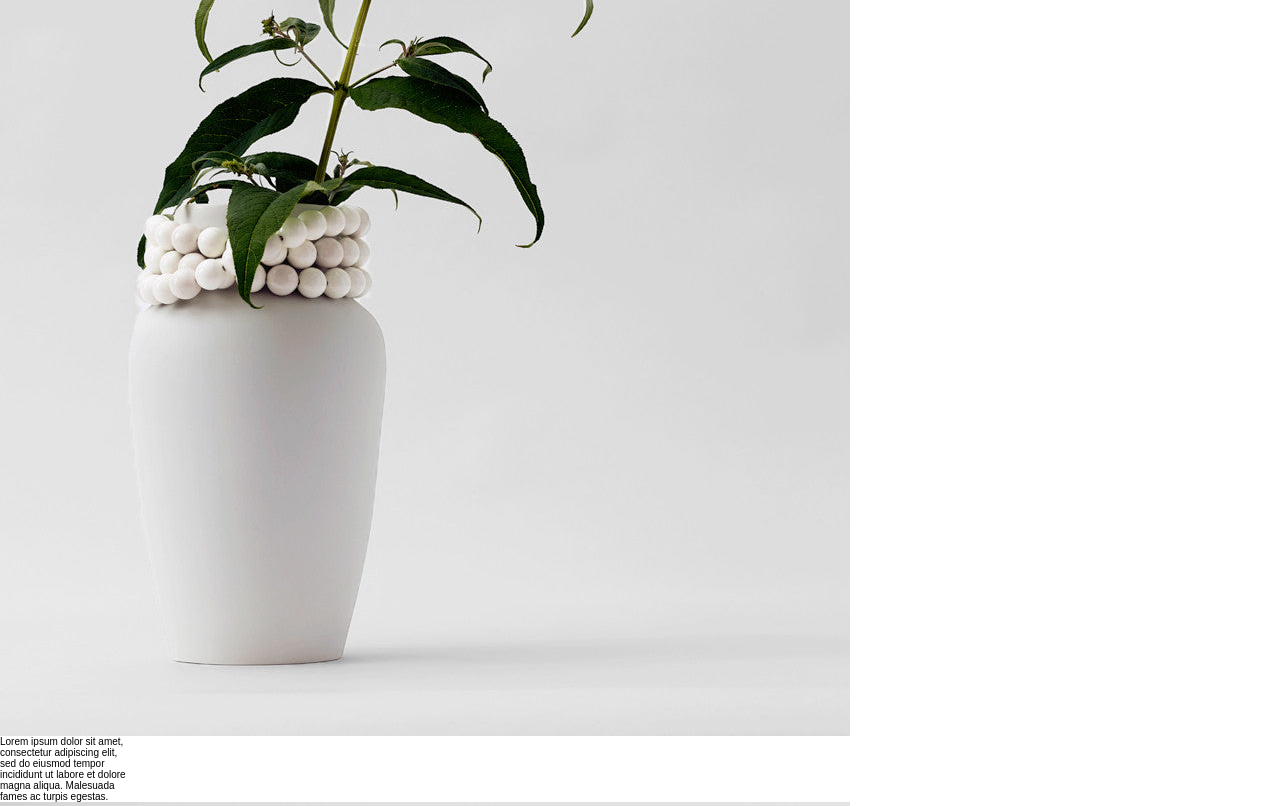
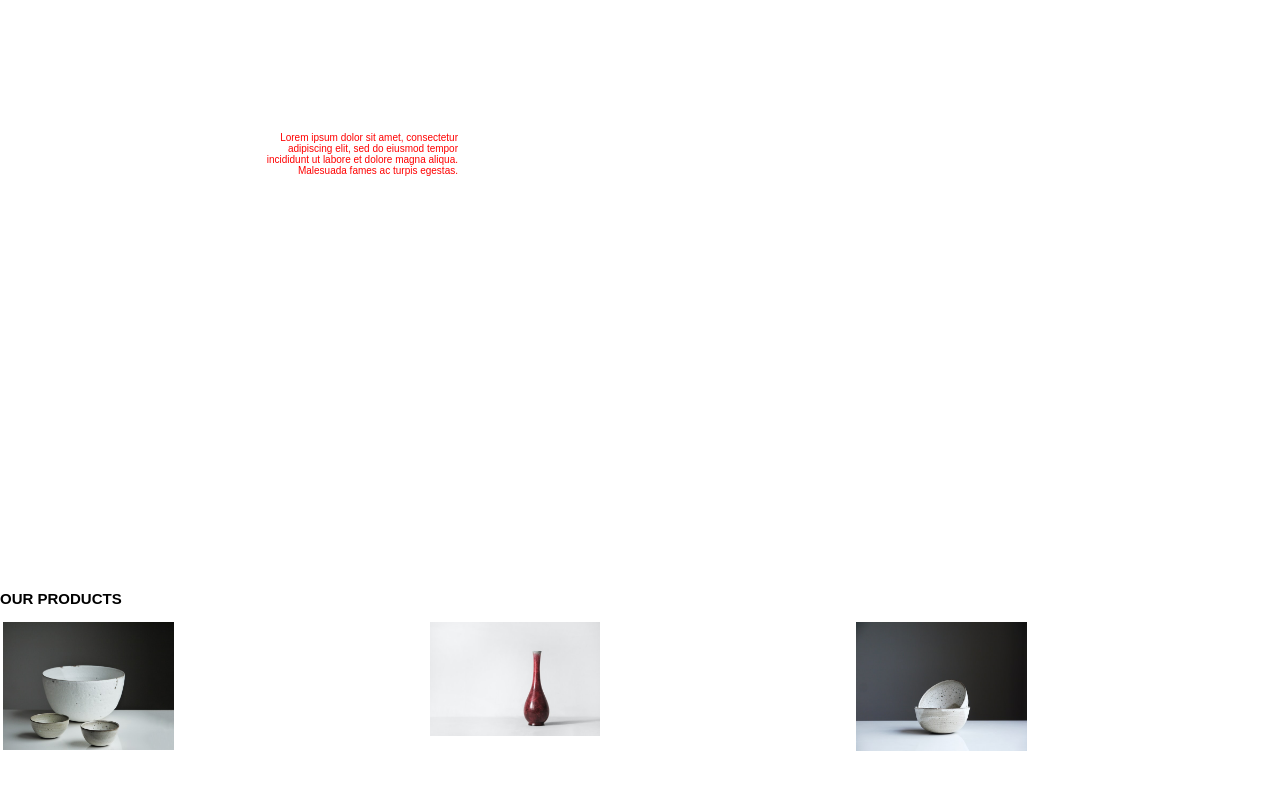
Before and after one commit to Reny8/eCommerce, a plain HTML site: page index.html in a window 1280 px wide. Shown: the part 920-1726 px from the top of the page. Drawn offline with Linux system fonts and the light colour scheme.

Commit message:
Centering about me wording +postitioned pictures according to example

```diff
--- a/index.html
+++ b/index.html
@@ -42,14 +42,20 @@
         <section class="about" id="about">
         <h1>ABOUT</h1>
         <h2> Who are we</h2>
-            <div class="about_photo"> <img src="./images/Vase_Dame_2048x2048.jpg" alt= "Vase"></div>
-            <div class= "about_photo">
-                Lorem ipsum dolor sit amet, consectetur
-                adipiscing elit, sed do eiusmod tempor incididunt ut
-                labore et dolore magna aliqua. Malesuada fames ac turpis
-                egestas.
-            </div>
-            <div class="about_photo"> <img src= "./images/Cylinder_unglazed3_2048x2048.jpg" alt="Plant Pot"></div>
+        <p>Lorem ipsum dolor sit amet, consectetur
+            adipiscing elit, sed do eiusmod tempor incididunt ut
+            labore et dolore magna aliqua. Malesuada fames ac turpis
+            egestas.</p>
+            <img src="./images/Vase_Dame_2048x2048.jpg" alt= "Vase">
+            <img src= "./images/Cylinder_unglazed3_2048x2048.jpg" alt="Plant Pot">
+
+
+        <p class="aboutdis" id="aboutdis">
+            Lorem ipsum dolor sit amet, consectetur
+            adipiscing elit, sed do eiusmod tempor incididunt ut
+            labore et dolore magna aliqua. Malesuada fames ac turpis
+            egestas.</p>
+
         </section>
         <section class= "products" id="products">
         <h1>OUR PRODUCTS</h1>
--- a/styles.css
+++ b/styles.css
@@ -1,4 +1,3 @@
-
 
 html {
     font-size: 62.5%;
@@ -72,19 +71,22 @@ main {
 }
 .product {
     display: grid;
-
 }
-.about div {
-   display: grid;
-   width: 10%;
-   height: 10%;
-   grid-template-areas:
-   "tl tm tr";
-}
-.about_photo {
-    display:grid;
+.about img {
+   margin-right: 40rem;
+   width: 15%;
 }
 
+.aboutdis {
+    display: flex;
+    padding: 8px;
+    color: red;
+    margin: 25rem;
+    position:relative;
+    text-align: right;
+    width: 200px;
+    height: 200px;
+}
 .contact p{
     background-color: black;
     width: 86%;
```
